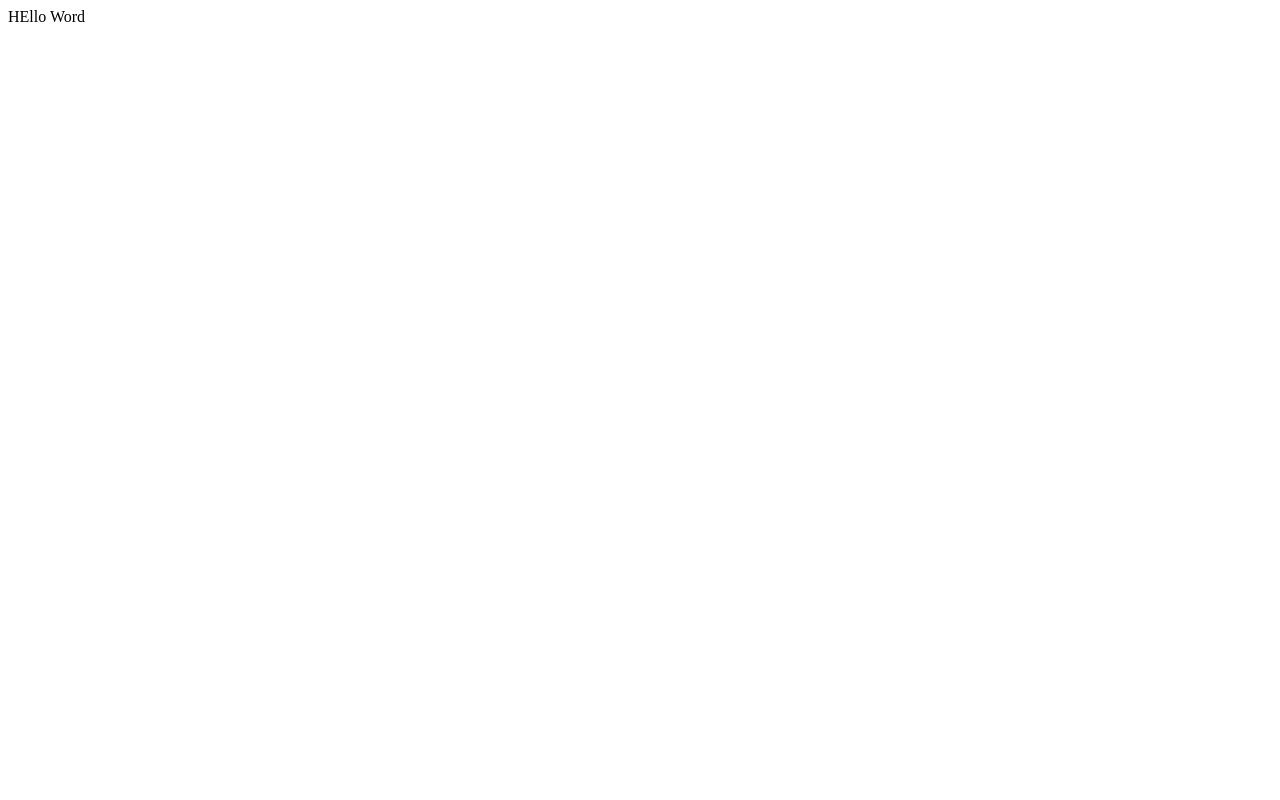
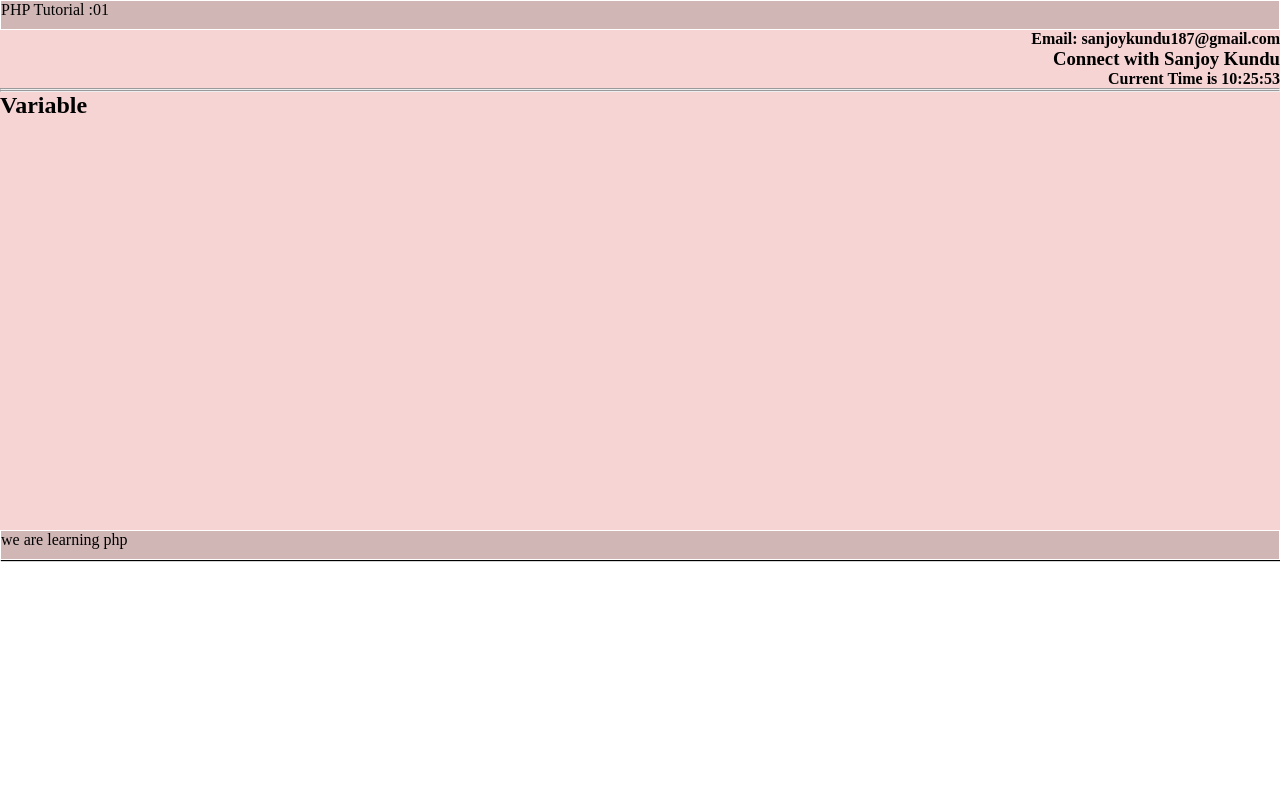
Before and after one commit to Sanjoy-Kundu/PHP_25_NOTES, a PHP site: page / in a window 1280 px wide. Before the commit the page is almost empty. Run offline with PHP 8.4, Linux system fonts and the light colour scheme.

Commit message:
starting with php variable

```diff
--- a/Introduction/index.php
+++ b/Introduction/index.php
@@ -1,2 +1,48 @@
-<?php
-echo "HEllo Word";
+<!DOCTYPE html>
+<html lang="en">
+<head>
+    <meta charset="UTF-8">
+    <meta name="viewport" content="width=device-width, initial-scale=1.0">
+    <title>PHP Introduction</title>
+</head>
+<style>
+    *{
+        margin:0px;
+        padding:0px;
+        box-sizing:border-box;
+    }
+    header, footer{
+    height: 30px;
+    width: 100%;
+    background-color: #d1b6b6;
+    border: 1px solid white;
+    box-shadow: 1px 1px 1px 0px;
+    }
+    main{
+        height:500px;
+        width:100%;
+        background-color:#f7d4d4;
+    }
+    main .subTitle{
+        text-align:right;
+    }
+</style>
+<body>
+<!-- php buld server : php -S localhost:8000 -->
+    <header>PHP Tutorial :01</header>
+    <main>
+        <h4 class="subTitle">Email: sanjoykundu187@gmail.com</h4>
+        <h3 class="subTitle">Connect with Sanjoy Kundu</h3>
+        <h4 class="subTitle">Current Time is <?= date("h:i:s")?></h4>
+        <hr>
+        <hr>
+        <h2>Variable</h2>
+    </main>
+    <footer>we are learning php</footer>
+</body>
+<!-- <script>
+    setTimeout(() => {
+        window.location.reload(1);
+    }, 5000);
+</script> -->
+</html>
```
